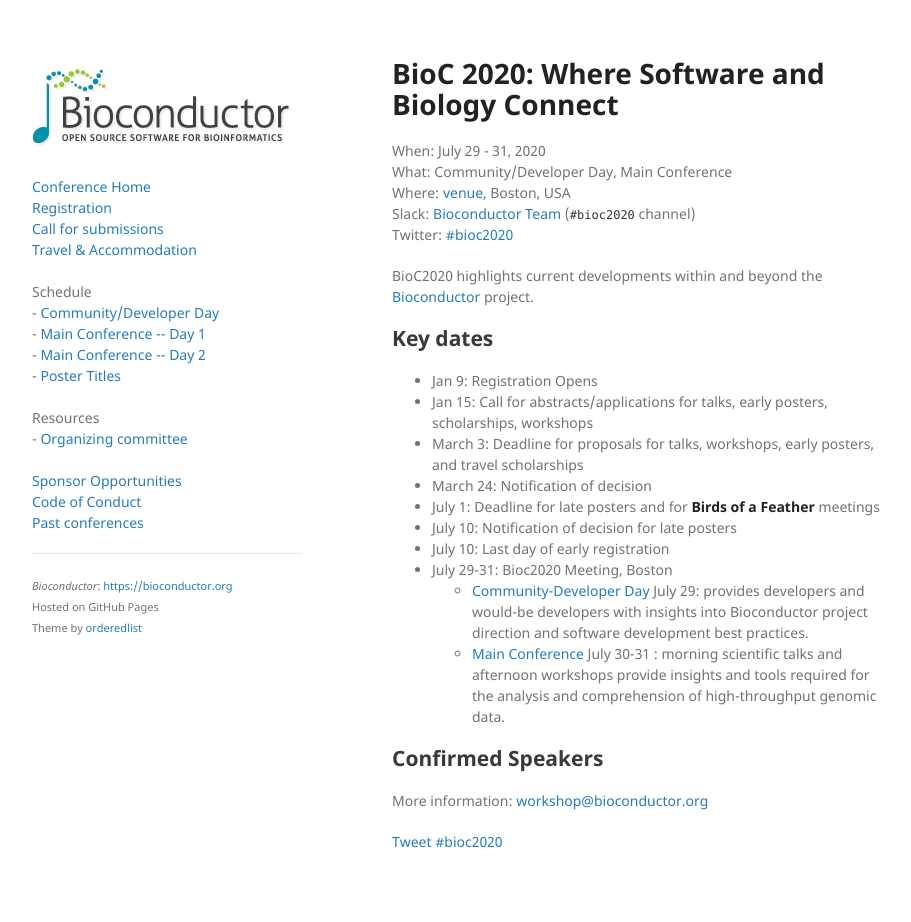
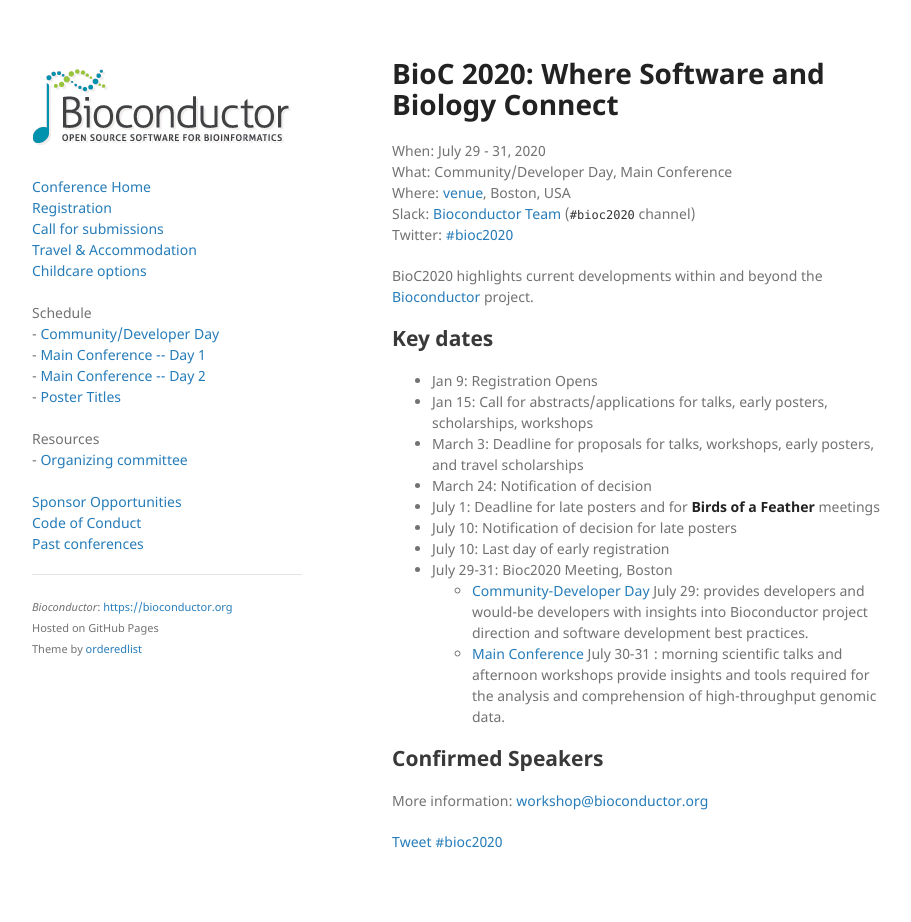
Before and after one commit to Bioconductor/BioC2020, a Jekyll site: the page built from docs/index.md, in a window 1280 px wide. Shown: the whole page, without its empty margins (178-1089 px from the left). Built offline with Jekyll 4.4.1, drawn with Linux system fonts in a browser that asks for light colours; comment, search, counter and statistics services are not loaded.

Commit message:
Add Childcare options link to the menu, addresses #22

```diff
--- a/docs/_layouts/default.html
+++ b/docs/_layouts/default.html
@@ -32,6 +32,7 @@
           <a href="./registration">Registration</a><br />
           <a href="./call-for-abstracts">Call for submissions</a><br />
           <a href="./travel-accommodations">Travel &amp; Accommodation</a><br />
+          <a href="https://rebrand.ly/bioc2020childcare" target="_blank">Childcare options</a><br />
           <br />
           Schedule<br />
           - <a href="./schedule-developer-day">Community/Developer Day</a><br />
```
